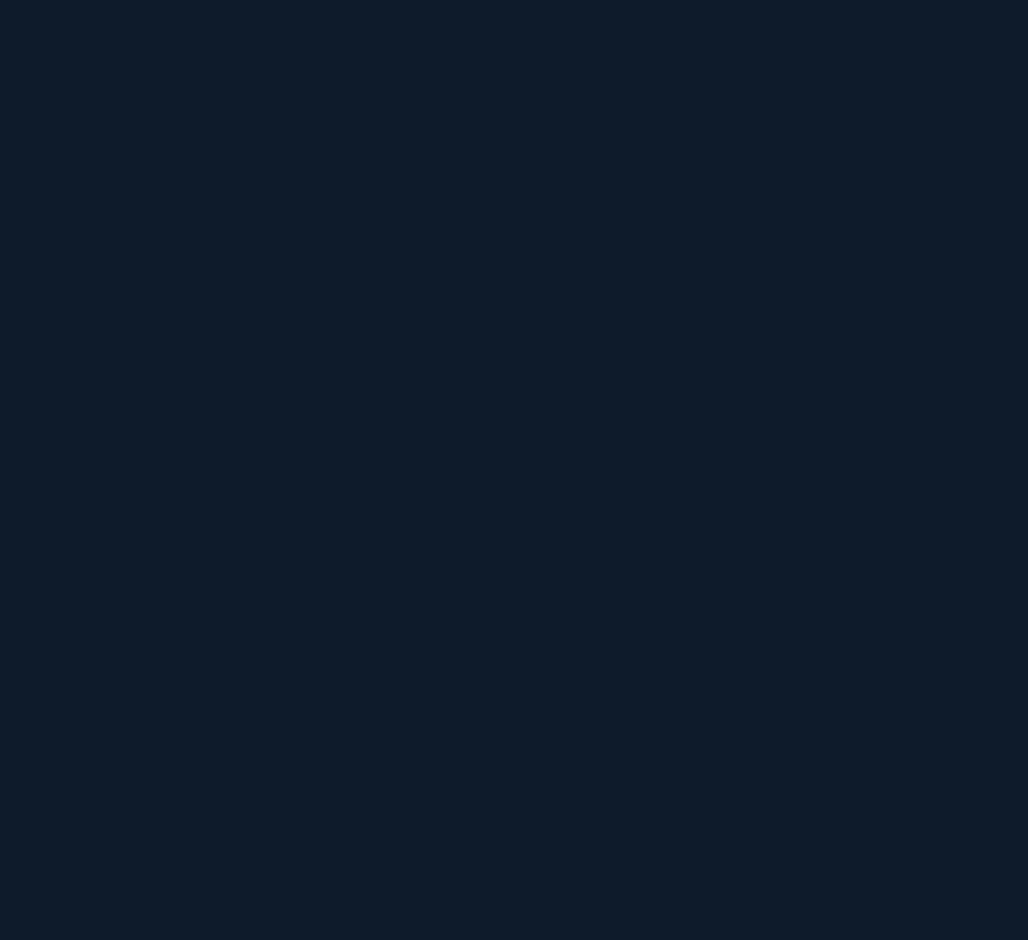
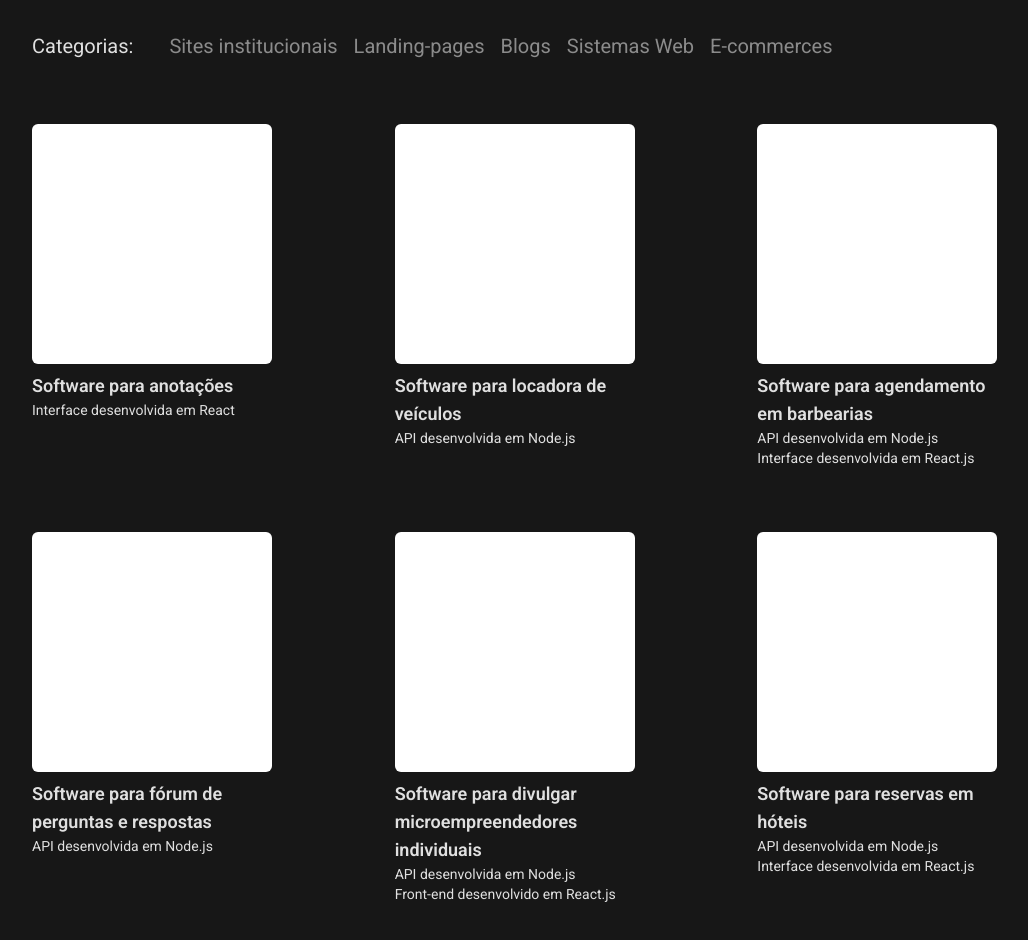
Before and after one commit to andersondev96/portfolio-dev, a Next.js app: page / in a window 1280 px wide. Shown: the part 2820-3760 px from the top of the page, without its empty margins (120-1148 px from the left). Before the commit the page ends 2612 px from the top, so only its background shows below. Built offline with nearby package versions, Linux system fonts and the light colour scheme.

Commit message:
feat: Create projects section

```diff
--- /dev/null
+++ b/src/components/projects.tsx
@@ -0,0 +1,85 @@
+import { div, h1 } from "motion/react-client";
+
+export function Projects() {
+  return (
+    <div className="flex flex-col md:p-20 bg-neutral-900">
+      <div className="flex flex-col w-full ">
+        <h1 className="text-3xl md:text-5xl font-semibold uppercase">Projetos</h1>
+        <div className="flex flex-col items-center">
+          <div className="w-[calc(3*15rem+2*8rem)] flex flex-col items-start">
+            <div className="flex items-center gap-9 mt-28">
+              <span className="text-xl">Categorias:</span>
+              <div className="flex items-center gap-4">
+                <span className="text-xl text-white/50 hover:text-purple-500 hover:cursor-pointer transition-all duration-100">Sites institucionais</span>
+                <span className="text-xl text-white/50 hover:text-purple-500 hover:cursor-pointer transition-all duration-100">Landing-pages</span>
+                <span className="text-xl text-white/50 hover:text-purple-500 hover:cursor-pointer transition-all duration-100">Blogs</span>
+                <span className="text-xl text-white/50 hover:text-purple-500 hover:cursor-pointer transition-all duration-100">Sistemas Web</span>
+                <span className="text-xl text-white/50 hover:text-purple-500 hover:cursor-pointer transition-all duration-100">E-commerces</span>
+              </div>
+            </div>
+
+            <div className="grid grid-cols-3 gap-x-28 gap-y-16 mt-16">
+              <div className="flex flex-col">
+                <div className="w-60 h-60 bg-white rounded-md"></div>
+                <div className="flex flex-col mt-2">
+                  <span className="text-lg font-semibold">Software para anotações</span>
+                  <p className="text-sm">Interface desenvolvida em React</p>
+                </div>
+              </div>
+
+              <div className="flex flex-col">
+                <div className="w-60 h-60 bg-white rounded-md"></div>
+                <div className="flex flex-col mt-2">
+                  <span className="text-lg font-semibold">Software para locadora de veículos</span>
+                  <p className="text-sm">API desenvolvida em Node.js</p>
+                </div>
+              </div>
+
+              <div className="flex flex-col">
+                <div className="w-60 h-60 bg-white rounded-md"></div>
+                <div className="flex flex-col mt-2">
+                  <span className="text-lg font-semibold">Software para agendamento em barbearias</span>
+                  <p className="text-sm">
+                    API desenvolvida em Node.js <br />
+                    Interface desenvolvida em React.js
+                  </p>
+                </div>
+              </div>
+
+              <div className="flex flex-col">
+                <div className="w-60 h-60 bg-white rounded-md"></div>
+                <div className="flex flex-col mt-2">
+                  <span className="text-lg font-semibold">Software para fórum de perguntas e respostas</span>
+                  <p className="text-sm">API desenvolvida em Node.js</p>
+                </div>
+              </div>
+
+              <div className="flex flex-col">
+                <div className="w-60 h-60 bg-white rounded-md"></div>
+                <div className="flex flex-col mt-2">
+                  <span className="text-lg font-semibold">Software para divulgar microempreendedores individuais</span>
+                  <p className="text-sm">
+                    API desenvolvida em Node.js <br />
+                    Front-end desenvolvido em React.js
+                  </p>
+                </div>
+              </div>
+
+              <div className="flex flex-col">
+                <div className="w-60 h-60 bg-white rounded-md"></div>
+                <div className="flex flex-col mt-2">
+                  <span className="text-lg font-semibold">Software para reservas em hóteis</span>
+                  <p className="text-sm">
+                    API desenvolvida em Node.js <br />
+                    Interface desenvolvida em React.js
+                  </p>
+                </div>
+              </div>
+
+            </div>
+          </div>
+        </div>
+      </div>
+    </div>
+  )
+}
--- a/src/pages/index.page.tsx
+++ b/src/pages/index.page.tsx
@@ -1,5 +1,6 @@
 import { AboutMe } from "@/components/about-me"
 import { Banner } from "@/components/banner"
+import { Projects } from "@/components/projects"
 import { Services } from "@/components/services"
 import { Technologies } from "@/components/technologies"
 
@@ -10,6 +11,7 @@ export default function Home() {
      <AboutMe />
      <Services />
      <Technologies />
+     <Projects />
     </div>
   )
 }
```
